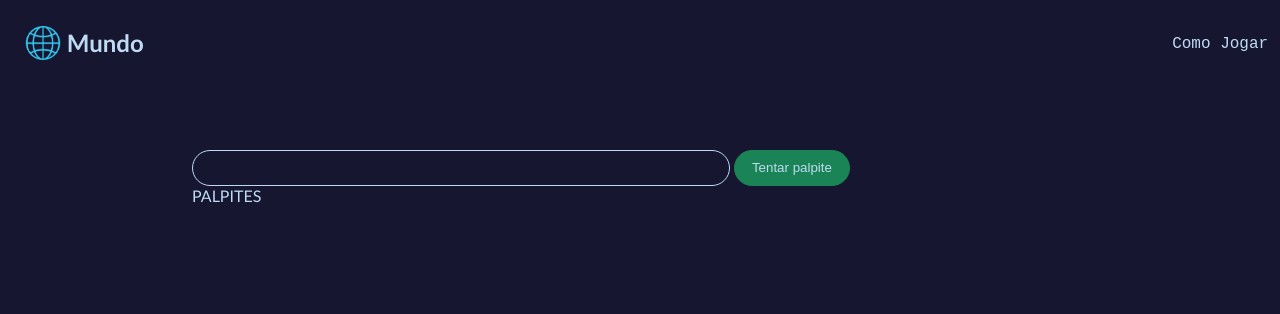
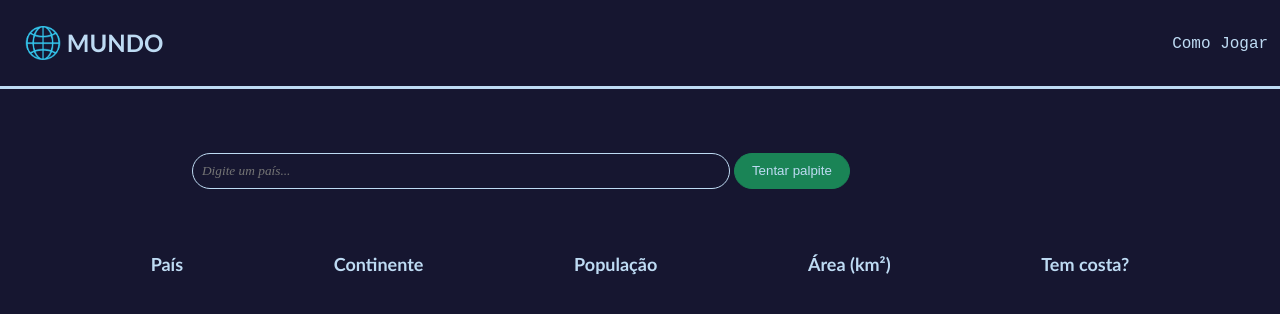
Before and after one commit to TerraTheOnly/mundo, a plain HTML site: page index.html in a window 1280 px wide. Drawn offline with Linux system fonts and the light colour scheme.

Commit message:
adiciona placeholder e nomes

```diff
--- a/index.html
+++ b/index.html
@@ -10,19 +10,26 @@
     <body>
         <nav>
             <img class="logo-globo" src="globo.png" alt="Globo terrestre">
-            <h1>Mundo</h1>
+            <h1>MUNDO</h1>
             <div id="navbar">
                 <span class="navbar-el">Como Jogar</span>
             </div>
         </nav>
         <main>
-            <input id="input-palpite" type="text">
+            <input id="input-palpite" type="text" value="" placeholder="Digite um país...">
             <div id="preview-container"></div>
             <button id="btn-palpite">Tentar palpite</button>
             <div id="aviso-container"><span id="aviso"></span></div>
-            <span>PALPITES</span>
             <div id="palpites-container"></div>
         </main>
+
+    <div class="nomes">
+        <span>País</span>
+        <span>Continente</span>
+        <span>População</span>
+        <span>Área (km²)</span>
+        <span>Tem costa?</span>
+     </div>
 
         <script src="script.js"></script>
     </body>
--- a/style.css
+++ b/style.css
@@ -17,6 +17,7 @@ nav {
     padding: 1%;
     box-sizing: border-box;
     color: #bedbf3;
+     border-bottom: 3px solid #bedbf3;
 }
 .logo-globo {
     width: 60px;
@@ -53,7 +54,14 @@ input {
     border: 1px solid #bedbf3;
 
     color: antiquewhite;
+    font-family: times new roman;
+
 }
+
+input::placeholder {
+    font-style: italic;
+}
+
 
 
 #preview-container {
@@ -103,3 +111,12 @@ input {
     flex-flow: column-reverse nowrap;
 
 }
+
+.nomes {
+    display: flex;
+    justify-content:space-evenly;
+    gap: -20px;
+    font-size: 18px;
+    font-weight: bold;
+    color: #bedbf3;
+}
```
